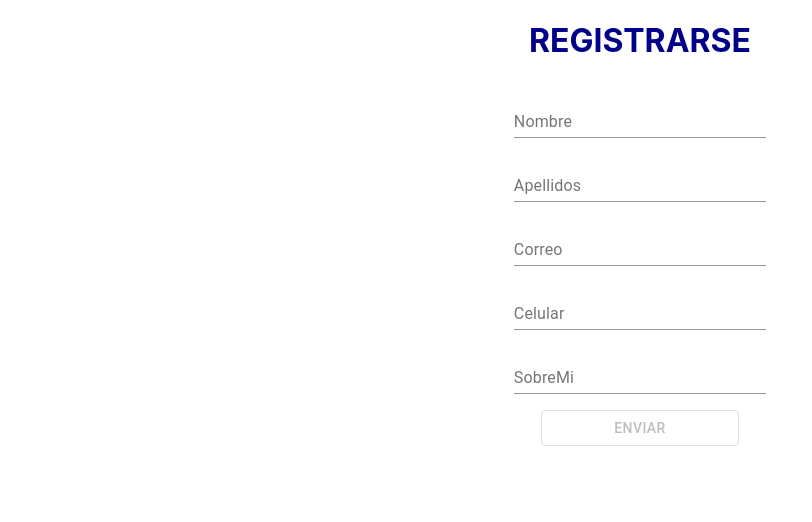
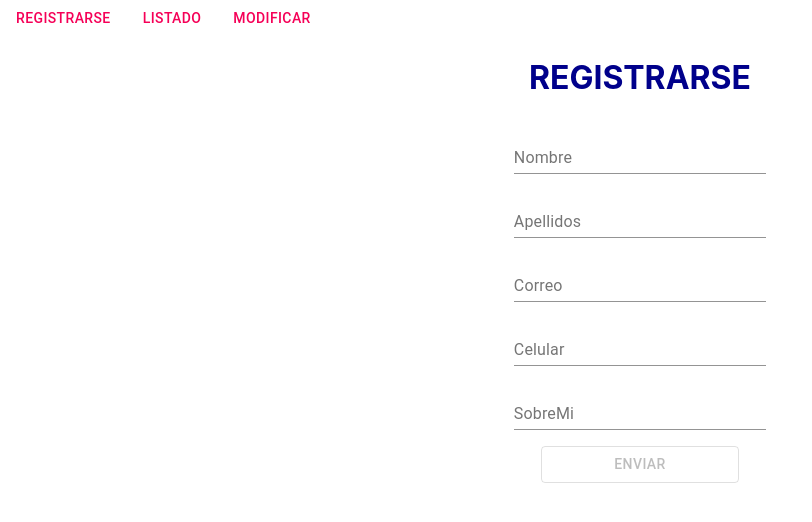
Before and after one commit to MG-website/form-test, a React (Create React App) app: page / in a window 1280 px wide. Shown: the top 522 px of the page, without its empty margins (0-812 px from the left). Built offline with nearby package versions, Linux system fonts and the light colour scheme.

Commit message:
tu vieja

```diff
--- a/src/App.js
+++ b/src/App.js
@@ -3,6 +3,7 @@ import './App.css';
 import { Route } from "react-router-dom";
 import Mapeado from "./components/Mapeado.jsx";
 import Forms from "./components/Forms.jsx"
+import NavBar from "./components/NavBar";
 
 
 function App() {
@@ -78,6 +79,7 @@ function App() {
       }
       return (
         <div>
+        <Route path="/" render={()=><NavBar list={list} />}></Route>
         <Route exact path="/" render={()=><Forms  handleChange={handleChange} datos={datos} handleSubmit={handleSubmit} btn={btn} titulo={"REGISTRARSE"}/>}></Route>
         <Route path="/mapeado" render={()=><Mapeado list={list} handleClick={handleClick} handleModif={handleModif}/>}></Route>
         <Route path="/modificar" render={()=><Forms handleChange={handleChangeModf} datos={modf} handleSubmit={handleSubmitModf} btn={btn} titulo={"MODIFICAR"}/>}></Route>
--- /dev/null
+++ b/src/components/NavBar.css
@@ -0,0 +1,9 @@
+.Nav{
+    display: flex;
+    justify-content: space-evenly;
+}
+.btn{
+    color: black;
+    font-weight: bold;
+    font-size: medium;
+}
--- /dev/null
+++ b/src/components/NavBar.jsx
@@ -0,0 +1,82 @@
+import React, {useState} from "react";
+import { Link } from "react-router-dom";
+import "./NavBar.css"
+// import Paper from '@material-ui/core/Paper';
+// import Tabs from '@material-ui/core/Tabs';
+// import Tab from '@material-ui/core/Tab';
+
+// export default function DisabledTabs({list}) {
+//   const [value, setValue] = useState(2);
+//   const [hab, setHab] = useState(true)
+
+//   const handleChange = (event, newValue) => {
+//     setValue(newValue);
+//     if(list.length !== 0){
+//         setHab(false)
+//     }
+//   };
+
+//   return (
+//     <Paper square>
+//       <Tabs
+//         value={value}
+//         indicatorColor="primary"
+//         textColor="primary"
+//         onChange={handleChange}
+//         aria-label="disabled tabs example"
+//       >
+//         <Tab label="REGISTRASE" />
+//         <Tab label="LISTADO" disabled={hab} />
+//         <Tab label="MODIFICAR" disabled={hab}/>
+//       </Tabs>
+//     </Paper>
+//   );
+// }
+import { makeStyles } from '@material-ui/core/styles';
+import Button from '@material-ui/core/Button';
+
+const useStyles = makeStyles((theme) => ({
+  root: {
+    '& > *': {
+      margin: theme.spacing(1),
+    },
+  },
+}));
+
+export default function TextButtons() {
+  const classes = useStyles();
+
+  return (
+    <div className={classes.root}>
+      <Link to="/">
+      <Button color="secondary">REGISTRARSE</Button>
+          </Link>
+      <Link to="/mapeado">
+      <Button color="secondary">LISTADO</Button>
+          </Link>
+      <Link to="/modificar">
+      <Button color="secondary">MODIFICAR</Button>
+          </Link>
+
+    </div>
+  );
+}
+
+
+// export default function NavBar({}){
+
+// return(
+
+//     <nav className="Nav">
+//         <Link to="/" className="btn">
+//             <span> REGISTRARSE</span>
+//         </Link>
+//         <Link to="/mapeado" className="btn">
+//             <span>LISTADO</span>
+//         </Link>
+//         <Link to="/modificar" className="btn">
+//             <span>MODIFICAR</span>
+//         </Link>
+//     </nav>
+// )
+// }
```
